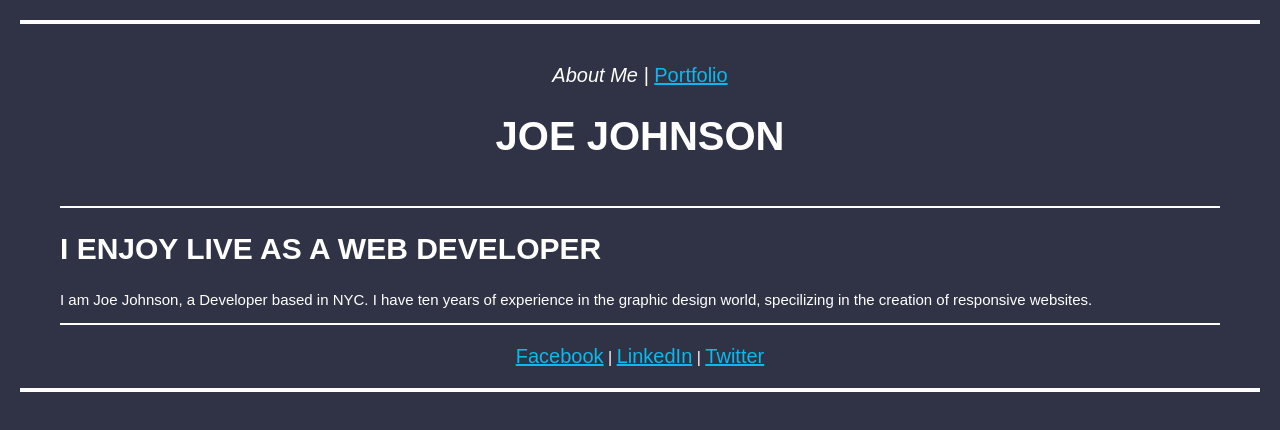
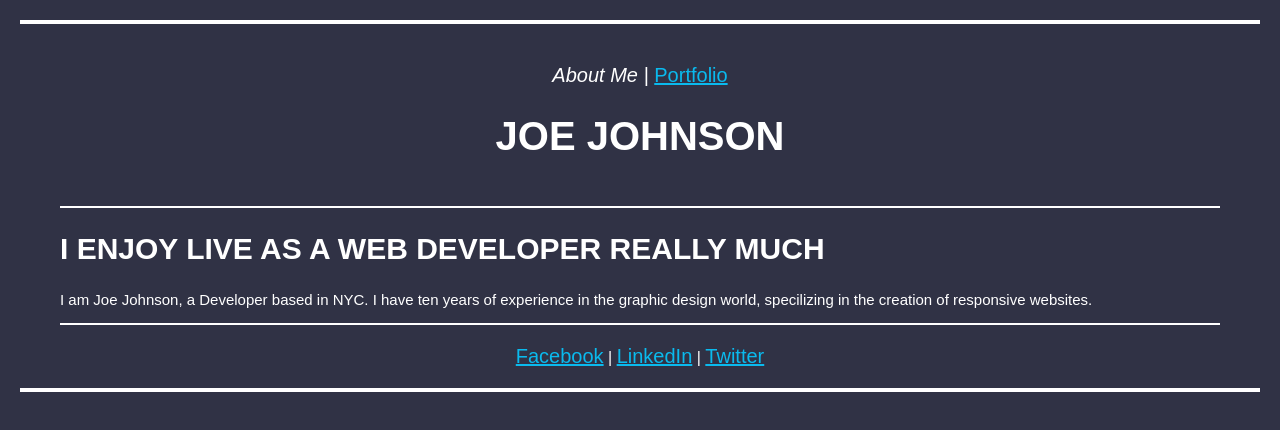
Before and after one commit to ArneZ2017/Week-1-Project, a plain HTML site: page index.html in a window 1280 px wide. Drawn offline with Linux system fonts and the light colour scheme.

Commit message:
2nd commit

```diff
--- a/about_me.html
+++ b/index.html
@@ -16,7 +16,7 @@
 	</header>
 
 	<article>
-		<h2>I enjoy live as a web developer</h2>
+		<h2>I enjoy live as a web developer really much</h2>
 		<p class="content">I am Joe Johnson, a Developer based in NYC. I have ten years of experience in the graphic design world, specilizing in the creation of responsive websites.</p>
 	</article>
 	<footer>
```
